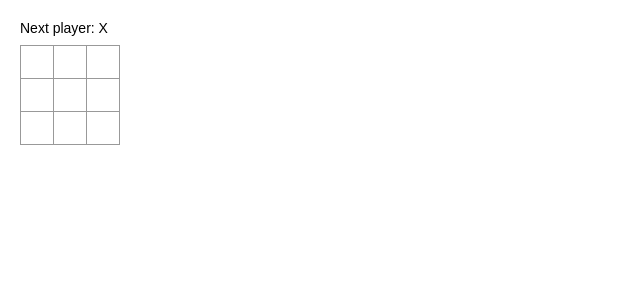
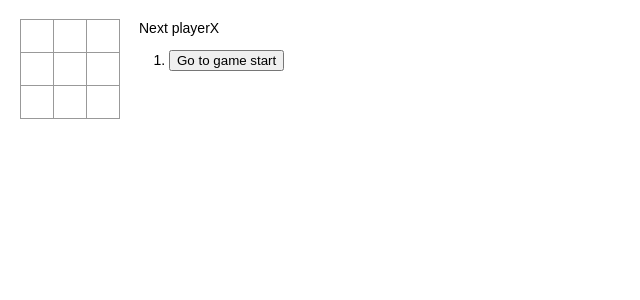
Before and after one commit to Pengzhenglong/react-demo, a React (Create React App) app: page / in a window 1280 px wide. Shown: the top 300 px of the page, without its empty margins (0-640 px from the left). Built offline with nearby package versions, Linux system fonts and the light colour scheme.

Commit message:
井字游游戏完成

```diff
--- a/src/index.js
+++ b/src/index.js
@@ -45,50 +45,33 @@
   return null;
 }
 class Board extends React.Component {
-  constructor(props) {
-    super(props);
-    this.state = {
-      squares: Array(9).fill(null),
-      xIsNext: true,
-    }
-  }
+  // constructor(props) {
+  //   super(props);
+  //   this.state = {
+  //     squares: Array(9).fill(null),
+  //     xIsNext: true,
+  //   }
+  // }
 
 
-  handleClick(i) {
-    // slice拷贝一份数组
-    const squares = this.state.squares.slice()
-    if (calculateWinner(squares) || squares[i]) {
-      return
-    }
-    console.log(squares);
-    squares[i] = this.state.xIsNext ? 'X' : 'O';
-    // squares[i] = 'X'
-    this.setState({
-      squares: squares,
-      xIsNext: !this.state.xIsNext,
-    })
-    console.log(squares)
 
-  }
   renderSquare(i) {
-    return <Square value={this.state.squares[i]}
-      onClick={() => this.handleClick(i)}
+    return <Square value={this.props.squares[i]}
+      onClick={() => this.props.onClick(i)}
     />
   }
   render() {
-    const winner = calculateWinner(this.state.squares);
-    let status;
-    if (winner) {
-      status = 'winner' + winner;
-    } else {
-      status = 'Next player: ' + (this.state.xIsNext ? 'X' : 'O');
-    }
+    // const winner = calculateWinner(this.state.squares);
+    // let status;
+    // if (winner) {
+    //   status = 'winner' + winner;
+    // } else {
+    //   status = 'Next player: ' + (this.state.xIsNext ? 'X' : 'O');
+    // }
 
     return (
       <div>
-        <div className="status">
-          {status}
-        </div>
+
         <div className="board-row">
           {this.renderSquare(0)}
           {this.renderSquare(1)}
@@ -109,16 +92,73 @@
   }
 }
 class Game extends React.Component {
+  handleClick(i) {
+    const history = this.state.history.slice(0, this.state.stepNumber + 1);
+    const current = history[history.length - 1];
+    const squares = current.squares.slice()
+    // slice拷贝一份数组
+
+    if (calculateWinner(squares) || squares[i]) {
+      return
+    }
+
+    squares[i] = this.state.xIsNext ? 'X' : 'O';
+    this.setState({
+      history: history.concat([{
+        squares: squares,
+      }]),
+      stepNumber: history.length,
+      xIsNext: !this.state.xIsNext,
+    })
+  }
+  jumpTo(step) {
+    this.setState({
+      stepNumber: step,
+      xInsNext: (step % 2) === 0,
+    })
+  }
+  constructor(props) {
+    super(props);
+    this.state = {
+      history: [{
+        squares: Array(9).fill(null),
+      }],
+      stepNumber: 0,
+      xInsNext: true,
+    }
+  }
   render() {
+    const history = this.state.history
+    const current = history[this.state.stepNumber]
+    const winner = calculateWinner(current.squares)
+    let status;
+    if (winner) {
+      status = 'winner' + winner
+    } else {
+      status = 'Next player' + (this.state.xInsNext ? 'X' : 'O')
+    }
+    const moves = history.map((step, move) => {
+      const desc = move ? 'Go to move #' + move : 'Go to game start'
+      return (
+        <li key={move}>
+          <button onClick={() => this.jumpTo(move)}>
+            {desc} </button>
+        </li >
+      )
+    })
+
     return (
-      <div className="game">
+      <div className="game" >
         <div className="game-board">
-          <Board />
+          <Board
+            squares={current.squares}
+            onClick={(i) => this.handleClick(i)}
+          />
 
         </div>
         <div className="game-info">
-          <div></div>
-          <ol></ol>
+          <div>{status}</div>
+          <ol>{moves}</ol>
         </div>
       </div>
     )
```
